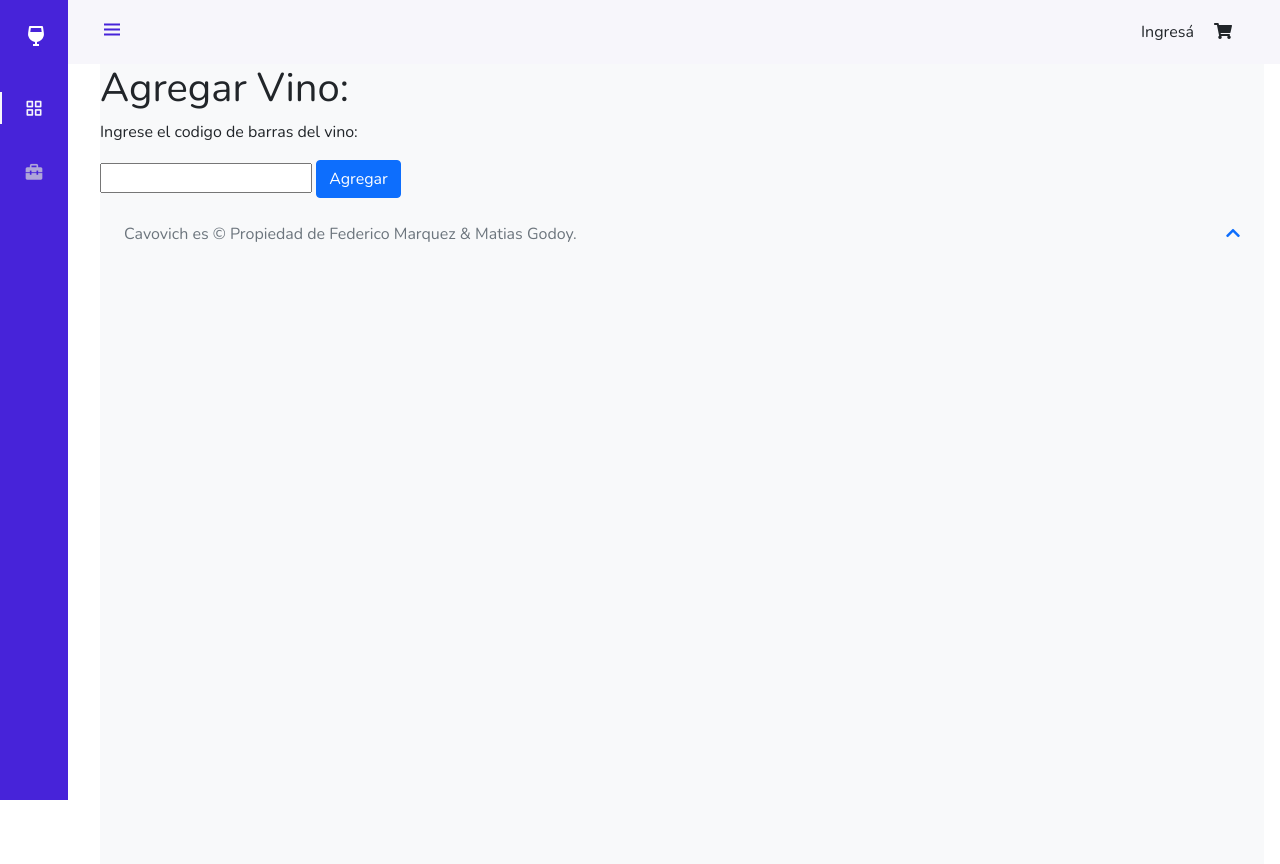
After one commit to fedemarquez0/Final-LAB-III, a Django app: page /vino/agregar/ in a window 1280 px wide. The commit adds this page. Run offline with Django 3.2, Linux system fonts and the light colour scheme; some libraries are stand-ins or nearby versions.

Commit message:
Muchos cambios. Verificar vino para cargar uno nuevo, buscador nashee

```diff
--- a/Cavovich/models.py
+++ b/Cavovich/models.py
@@ -39,9 +39,12 @@ class Vino(models.Model):
     imagen = models.ImageField(upload_to="catalogo/", default='catalogo/default.png') #se van a guardar en media/catalogo
 
     def stock(this, cantidad):
-        print("Entro nashe")
         this.cantidad -= cantidad
         this.save()
+
+    def incrementarStock(self, cantidad):
+        self.cantidad += cantidad
+        self.save()
 
 class Comentario(models.Model):
     ojo = models.PositiveSmallIntegerField()
--- a/Cavovich/views.py
+++ b/Cavovich/views.py
@@ -7,6 +7,7 @@ from django.contrib.auth.models import User
 from django.contrib import messages
 from django.contrib.auth.decorators import login_required
 from django.contrib.auth.mixins import LoginRequiredMixin
+from django.db.models.query import EmptyQuerySet
 
 from .models import Bodega, Comentario, Estante, Origen, Variedad, Vino
 from .forms import VinoForm, BodegaForm, OrigenForm, VariedadForm, EstanteForm, ComentarioForm, LoginForm, PasswordForm
@@ -89,7 +90,14 @@ def vinos(request): #Listar (opcion para buscar)
             all_vinos = Vino.objects.all()
             return render(request, 'cavovich/index.html', {'vinos_list':all_vinos, 'buscador':''})
         else:
-            vinos_list = Vino.objects.filter(nombre__contains = search)
+            vinos_list_nombre = Vino.objects.filter(nombre__contains = search)
+            vinos_list_bodega = Vino.objects.filter(bodega__bodega__contains = search)
+            vinos_list_variedad = Vino.objects.filter(variedad__variedad__contains = search)
+            vinos_list_cosecha = Vino.objects.filter(cosecha__contains = search)
+            vinos_list_origen = Vino.objects.filter(origen__origen__contains = search)
+            vinos_list_codigo = Vino.objects.filter(codigo__contains = search)
+            vinos_list_estante = Vino.objects.filter(estante__estante__contains = search)
+            vinos_list = vinos_list_nombre.union(vinos_list_bodega, vinos_list_variedad, vinos_list_cosecha, vinos_list_origen, vinos_list_codigo, vinos_list_estante)
             return render(request, 'cavovich/index.html', {'vinos_list':vinos_list, 'buscador': search})
 
 class DetalleVino(DetailView): #vino por ID:
@@ -101,6 +109,26 @@ class DetalleVino(DetailView): #vino por ID:
         context = super().get_context_data(**kwargs)
         context['dolar'] = ("%.2f" % (get_dolar() * float(context['vino'].precio)))
         return context
+
+def agregarVino(request):
+    codigo_barras = request.GET.get('codigo_barras')
+    if codigo_barras != None:
+        vino = Vino.objects.filter(codigo = codigo_barras)
+        if vino.exists():
+            return render(request, 'cavovich/incrementar.html', {'vino':vino.first()})
+        else:
+            return redirect('/vino/') #Falta autocompletar el valor del codigo de barras.
+
+    return render(request, 'cavovich/agregar.html')
+
+def incrementarStockVino(request):
+    cantidad = int(request.GET.get('cantidad'))
+    vinoId = request.GET.get('vinoId')
+    if cantidad != None and vinoId != None:
+        vino = Vino.objects.filter(id = vinoId).first()
+        vino.incrementarStock(cantidad)
+        print(f"vino: {vino}")
+    return redirect('/')
 
 class VinoCreate(LoginRequiredMixin, CreateView): #Crear
     login_url = 'login'
--- a/config/urls.py
+++ b/config/urls.py
@@ -38,10 +38,12 @@ urlpatterns = [
     path('password/', loginPassword, name='password'),
 
     path('', vinos, name='inicio'),
+    path('vino/agregar/', agregarVino, name='agregarVino'),
     path('vino/', VinoCreate.as_view(), name='crearVino'),
     path('vino/<int:pk>', DetalleVino.as_view()),
     path('vino/update/<int:pk>/', VinoUpdate.as_view()),
     path('vino/delete/<int:pk>/', VinoDelete.as_view()),
+    path('vino/stock/', incrementarStockVino, name='incrementarStock'),
 
     path('bodega/', BodegaList.as_view(), name='verBodega'),
     path('bodega/create/', BodegaCreate.as_view()),
--- /dev/null
+++ b/templates/cavovich/agregar.html
@@ -0,0 +1,13 @@
+{% extends 'cavovich/baseIndex.html' %}
+
+{% block content %}
+{% load static %}
+
+<h1>Agregar Vino:</h1>
+<form action="{% url 'agregarVino' %}" method="get">
+    <p>Ingrese el codigo de barras del vino:</p>
+    <input type="number" name="codigo_barras" max="9223372036854775807" required="" id="id_codigo_barras">
+    <button class="btn btn-primary">Agregar</button>
+</form>
+
+{% endblock %}
--- a/templates/cavovich/index.html
+++ b/templates/cavovich/index.html
@@ -106,7 +106,7 @@
     <div class="container">
       <div class="row">
         <div class="col-md-4">
-          <div style="cursor: pointer;" onclick="window.location='/vino';" >
+          <div style="cursor: pointer;" onclick="window.location='/vino/agregar/';" >
             <div class="card shadow-sm h-100">
               <img src="../../static/cavovich/img/agregar.png"  class="card-img-top">
               <div class="card-body">
--- a/templates/cavovich/vino.html
+++ b/templates/cavovich/vino.html
@@ -46,7 +46,7 @@
                     <div class="row mb-3">
                         <label for="id_bodega" class="col-sm-2 col-form-label">Cantidad:</label>
                         <div class="col-sm-10">
-                            {{ form.cantidad }}
+                            {{ form.cantidad}}
                         </div>
                     </div>
                     <div class="row mb-3">
```
Also changed, not shown: Cavovich/forms.py (+9 -0 lines), templates/cavovich/incrementar.html (added, +20 -0 lines), db.sqlite3.
